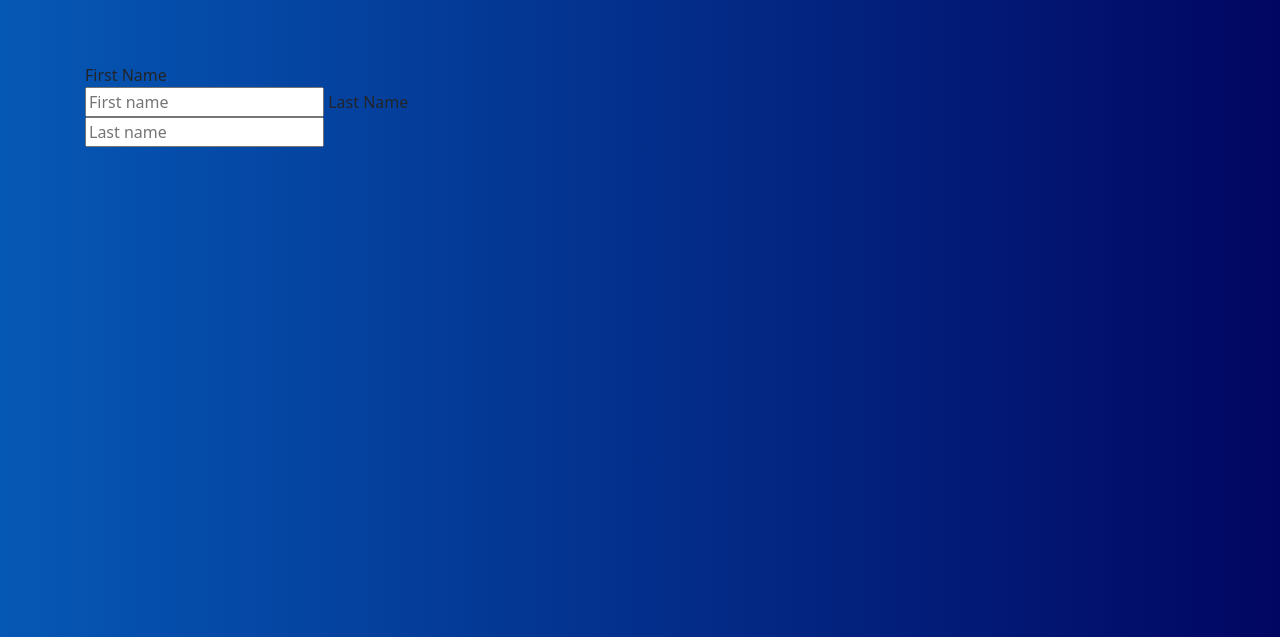
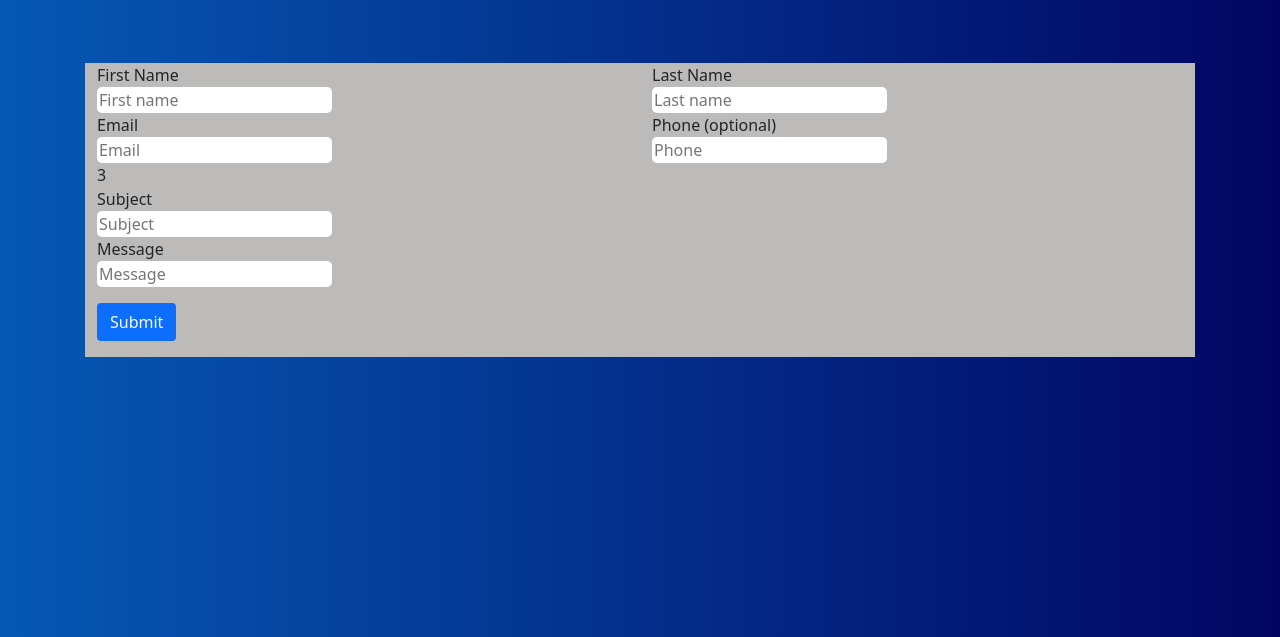
Before and after one commit to alvaldes86/Contact-Form-Bootstrap-, a plain HTML site: page index.html in a window 1280 px wide. Shown: the part 163-800 px from the top of the page. Drawn offline with nearby package versions, Linux system fonts and the light colour scheme.

Commit message:
html form done

```diff
--- a/CSS/style.css
+++ b/CSS/style.css
@@ -7,3 +7,13 @@ main>.container {
 .margin-top{
     margin-top: 110px;
 }
+
+.first-container{
+    background-color: rgb(189, 186, 186);
+}
+
+ input{
+    border: none;
+    border-radius: 5px;
+
+}
--- a/index.html
+++ b/index.html
@@ -46,13 +46,61 @@
     <h1 class="text-light text-center margin-top">Contact Me</h1>
    <div class="container">
        <form action="#">
+           <div class="container first-container">
+                <div class="row row-cols-2">
+                    <div class="col">
                         <label for="first-name">First Name</label>
                         <br>
                         <input type="text" id="first-name" placeholder="First name">
+                    </div>
 
+                    <div class="col">
                         <label for="last-name">Last Name</label>
                         <br>
                         <input type="text" id="last-name" placeholder="Last name">
+                    </div>
+
+                    <div class="col">
+                        <label for="email">Email</label>
+                        <br>
+                        <input type="text" id="email" placeholder="Email">
+                    </div>
+
+                    <div class="col">
+                        <label for="phone-number">Phone (optional)</label>
+                        <br>
+                        <input type="text" id="phone-number" placeholder="Phone">
+                    </div>
+                </div>3
+
+                <div class="row">
+                    <div class="col-12">
+                        <label for="subject">Subject</label>
+                        <br>
+                        <input type="text" id="subject" placeholder="Subject">
+                    </div>
+
+                    <div class="col-12">
+                        <label for="message">Message</label>
+                        <br>
+                        <input type="text" id="message" placeholder="Message">
+                    </div>
+
+                    <div class="col">
+                        <button class="btn bg-primary mt-3 mb-3 text-light" >Submit</button>
+                    </div>
+                </div>
+           </div>
+
+
+
+
+
+
+
+
+
+
        </form>
    </div>
  </main>
```
Lines whose indentation alone changed are shown as unchanged.
